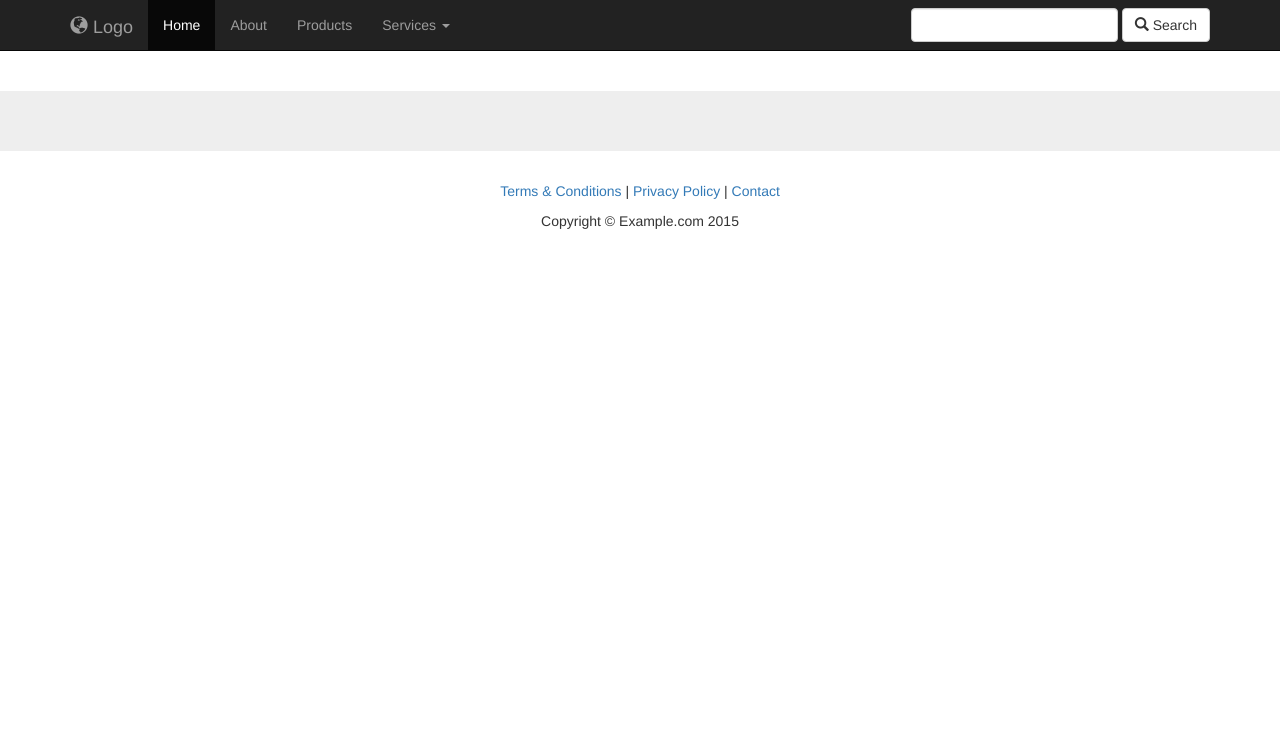
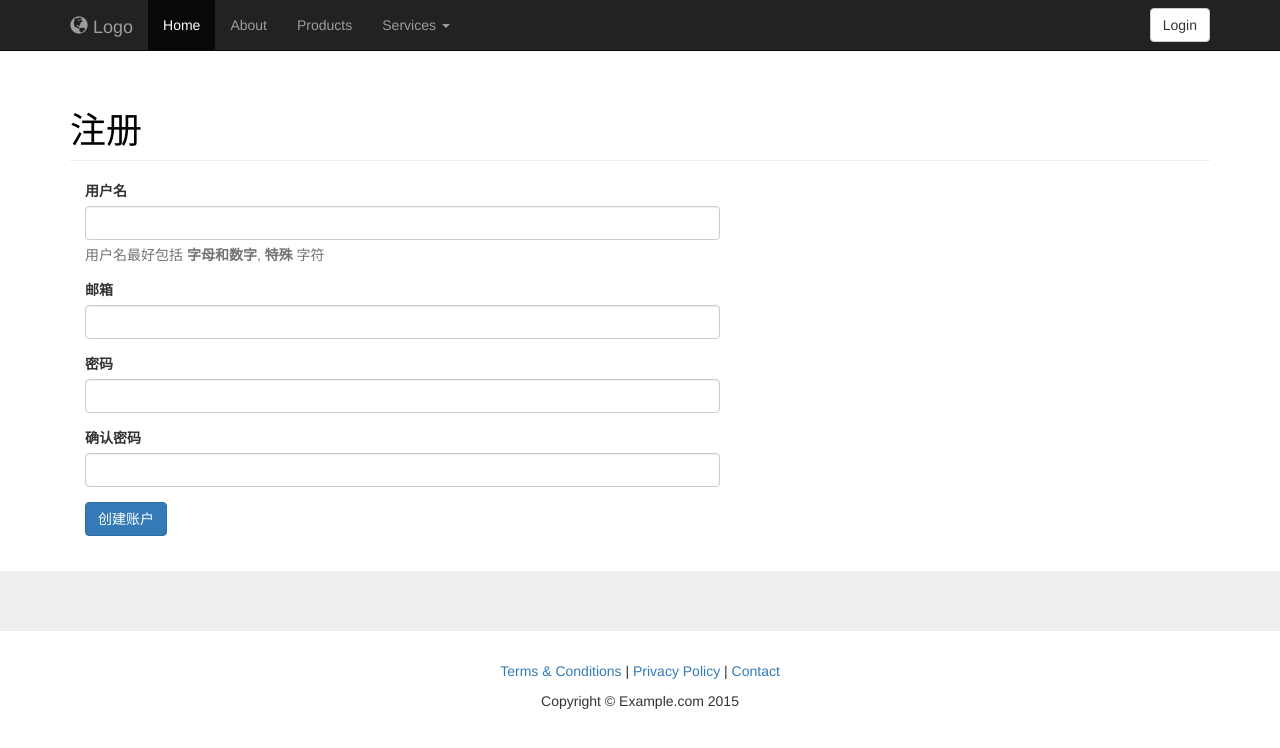
Before and after one commit to Frankcf123/Courseyell, a Django app: page /register/ in a window 1280 px wide. Shown: the top 748 px of the page. Run offline with Django 3.2, Linux system fonts and the light colour scheme.

Commit message:
add login button on the index page. figure out how to obtain the login user from the frontend.

```diff
--- a/templates/base.html
+++ b/templates/base.html
@@ -40,7 +40,8 @@
                 <span class="icon-bar"></span>
                 <span class="icon-bar"></span>
             </button>
-            <a class="navbar-brand" href="#"><span class="glyphicon glyphicon-globe"></span> Logo</a>
+            <a class="navbar-brand" href="#"><span class="glyphicon glyphicon-globe"></span> Logo
+</a>
         </div>
         <!-- Navbar links -->
         <div class="collapse navbar-collapse" id="navbar">
@@ -64,16 +65,21 @@
                     </ul>
                 </li>
             </ul>
-
+        {% if not  user.username %}
             <!-- Search -->
             <form class="navbar-form navbar-right" role="search">
-                <div class="form-group">
-                    <input type="text" class="form-control">
-                </div>
-                <button type="submit" class="btn btn-default"><span class="glyphicon glyphicon-search"></span> Search
+        <a class="btn btn-default" href="{% url 'login' %}">
+            Login
+              </a>
+            </form>
+
+        {% else %}
+         <form class="navbar-form navbar-right" role="search">
+
+                <button type="submit" class="btn btn-default"></span> {{ user.username }}
                 </button>
             </form>
-
+                    {% endif %}
         </div>
         <!-- /.navbar-collapse -->
     </div>
--- a/templates/index.html
+++ b/templates/index.html
@@ -8,6 +8,7 @@
 {% endblock %}
 
 {% block left_column %}
+
 		<div class="col-sm-3">
 
 			<!-- List-Group Panel -->
@@ -55,7 +56,8 @@
 			<!-- Articles -->
 			<div class="row">
 				<article class="col-xs-12">
-					<h2>Premier Niche Markets</h2>
+					<h2>Premier Niche Markets
+                    </h2>
 					<p>Phosfluorescently engage worldwide methodologies with web-enabled technology. Interactively coordinate proactive e-commerce via process-centric "outside the box" thinking. Completely pursue scalable customer service through sustainable potentialities.</p>
 					<p><button class="btn btn-default">Read More</button></p>
 					<p class="pull-right"><span class="label label-default">keyword</span> <span class="label label-default">tag</span> <span class="label label-default">post</span></p>
--- a/templates/template_one_column.html
+++ b/templates/template_one_column.html
@@ -1,7 +1,6 @@
 {% extends "base.html" %}
 {% block main_content %}
     <!-- Slide Show -->
-    {% block left_column %}{% endblock %}
-      <!-- Left Column -->
-    {% block left_column %}{% endblock %}
+    {% block main_column %}{% endblock %}
+
 {% endblock %}
--- a/webuser/forms.py
+++ b/webuser/forms.py
@@ -66,3 +66,29 @@ class SignUpForm(forms.ModelForm):
         if password and password != confirm_password:
             self._errors['password'] = self.error_class([u'密码不匹配'])
         return self.cleaned_data
+
+
+
+
+class LoginForm(forms.ModelForm):
+    username = forms.CharField(widget=forms.TextInput(attrs={'class':'form-control'}),
+                               max_length=30,required=True,label=u'用户名',error_messages={'required':u'用户名不能为空'})
+    password = forms.CharField(widget=forms.PasswordInput(attrs={'class':'form-control'}),
+                               label=u'密码',error_messages={'required':u'密码不能为空'},
+                               required=True)
+    class Meta:
+        model = User
+        fields=['username','password']
+        exclude=['last_login', 'date_joined', 'email','confirm_password']
+
+    def __init__(self,*args,**kwargs):
+        super(LoginForm,self).__init__(*args,**kwargs)
+
+    def clean(self):
+        username=self.cleaned_data.get('username')
+        password=self.cleaned_data.get('password')
+        if username and password:
+            self.user_cache = auth.authenticate(username=username,password=password)
+            if self.user_cache is None:
+                self._errors['username'] = self.error_class([u'账号密码不匹配'])
+        return self.cleaned_data
--- a/webuser/templates/register.html
+++ b/webuser/templates/register.html
@@ -1,11 +1,11 @@
-{% extends "base.html" %}
-{% block title %}NOMOVIE-Register {% endblock %}
-{% block page_content %}
+{% extends "template_one_column.html" %}
+{% block title %}注册 {% endblock %}
 
-<div id="mainbody">
+{% block main_column %}
+
         <div class="container">
             <h1 class="page-header">注册</h1>
-             <div class="col-md-6">
+            <div class="col-md-7">
                 <form role="form" class="registerForm" action="{% url 'register' %}" method="post" role="form">
                     {% csrf_token %}
                     <fieldset>
@@ -24,7 +24,7 @@
                     </fieldset>
 
                     <div class="form-group">
-            <div  class="form-group-left">
+                        <div class="form-group-left">
                             <button type="submit" class="btn btn-large btn-primary">创建账户</button>
 
                         </div>
--- a/webuser/urls.py
+++ b/webuser/urls.py
@@ -3,6 +3,8 @@ from django.conf.urls import url
 from . import views
 urlpatterns = [
     url(r'^index/',views.index,name='index'),
-    url(r'^register/$', views.register, name='register'),
+    url(r'^register/$', views.userRegister, name='register'),
+    url(r'^login/$',views.userLogin,name='login'),
+    url(r'^logout/$', views.userLogout, name='logout'),
 
 ]
--- a/webuser/views.py
+++ b/webuser/views.py
@@ -1,7 +1,7 @@
 from django.shortcuts import render, redirect
-from .forms import SignUpForm
+from .forms import SignUpForm,LoginForm
 from .models import WebUser
-from django.contrib.auth import authenticate, login
+from django.contrib.auth import authenticate, login,logout
 from django.contrib.auth.models import User
 
 # Create your views here.
@@ -9,7 +9,7 @@ def index(request):
     # user = request.user
     return render(request, 'index.html')
 
-def register(request):
+def userRegister(request):
     if request.method=='POST':
         form = SignUpForm(request.POST)
         if not form.is_valid():
@@ -27,3 +27,26 @@ def register(request):
             return redirect('/index')
     else:
         return render(request,'register.html',{'form':SignUpForm()})
+
+
+def userLogin(request):
+    if request.user.is_authenticated():
+        return redirect('/index')
+    if request.method=="POST":
+        form = LoginForm(request.POST)
+        # print form.is_valid()
+        if form.is_valid():
+            username = form.cleaned_data.get('username')
+            password= form.cleaned_data.get('password')
+            user = authenticate(username=username,password=password)
+            login(request,user)
+            return render(request,'index.html')
+        else:
+            return render(request,'login.html',{'form':form})
+    else:
+        return render(request,'login.html',{'form':LoginForm()})
+
+
+def userLogout(request):
+    logout(request)
+    return redirect('/login')
```
Also changed, not shown: webuser/templates/login.html (added, +38 -0 lines). Lines whose indentation alone changed are shown as unchanged.
